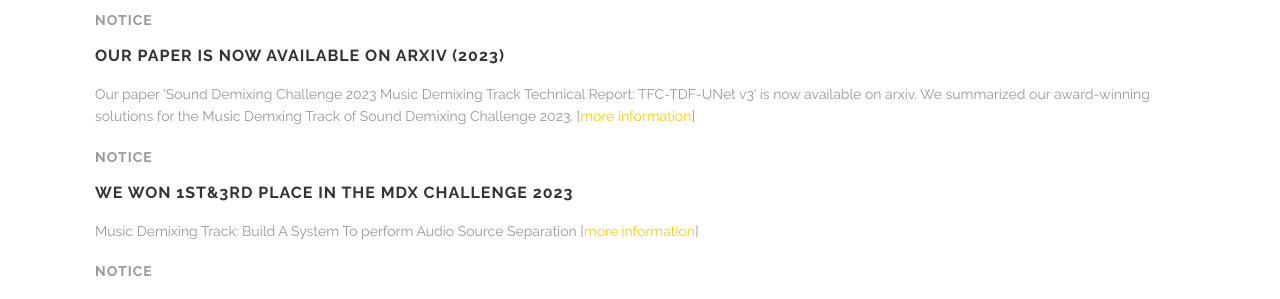
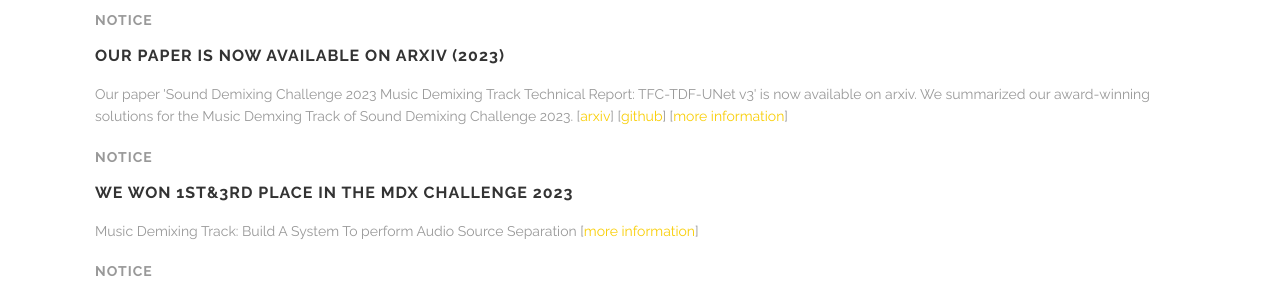
Before and after one commit to kuielab/kuielab.github.io, a Jekyll site: the page built from index.html, in a window 1280 px wide and 900 px high, scrolled down 804 px. Shown: the part 152-451 px from the top of the window. Built offline with Jekyll 4.4.1, drawn with Linux system fonts in a browser that asks for light colours.

Commit message:
Update index.html

```diff
--- a/index.html
+++ b/index.html
@@ -123,6 +123,8 @@ testimonials:
     		<h3>Our paper is now available on arxiv (2023) </h3>
     		<p>
         	Our paper 'Sound Demixing Challenge 2023 Music Demixing Track Technical Report: TFC-TDF-UNet v3' is now available on arxiv. We summarized our award-winning solutions for the Music Demxing Track of Sound Demixing Challenge 2023.
+		[<a href="https://arxiv.org/abs/2306.09382">arxiv</a>]
+		[<a href="https://github.com/kuielab/sdx23">github</a>]
 		[<a href="https://kuielab.github.io/news/2023/06/28/mdx23.html">more information</a>]
     		</p>
 
```
